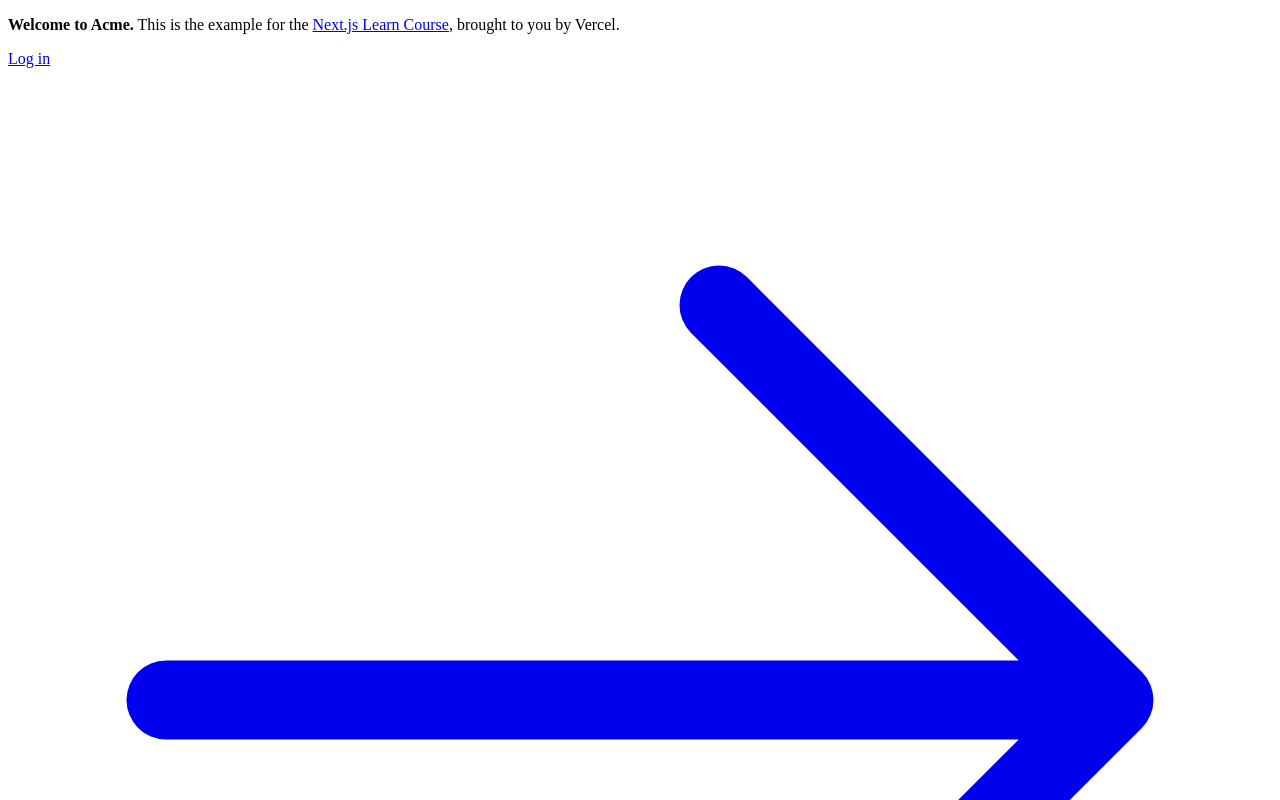
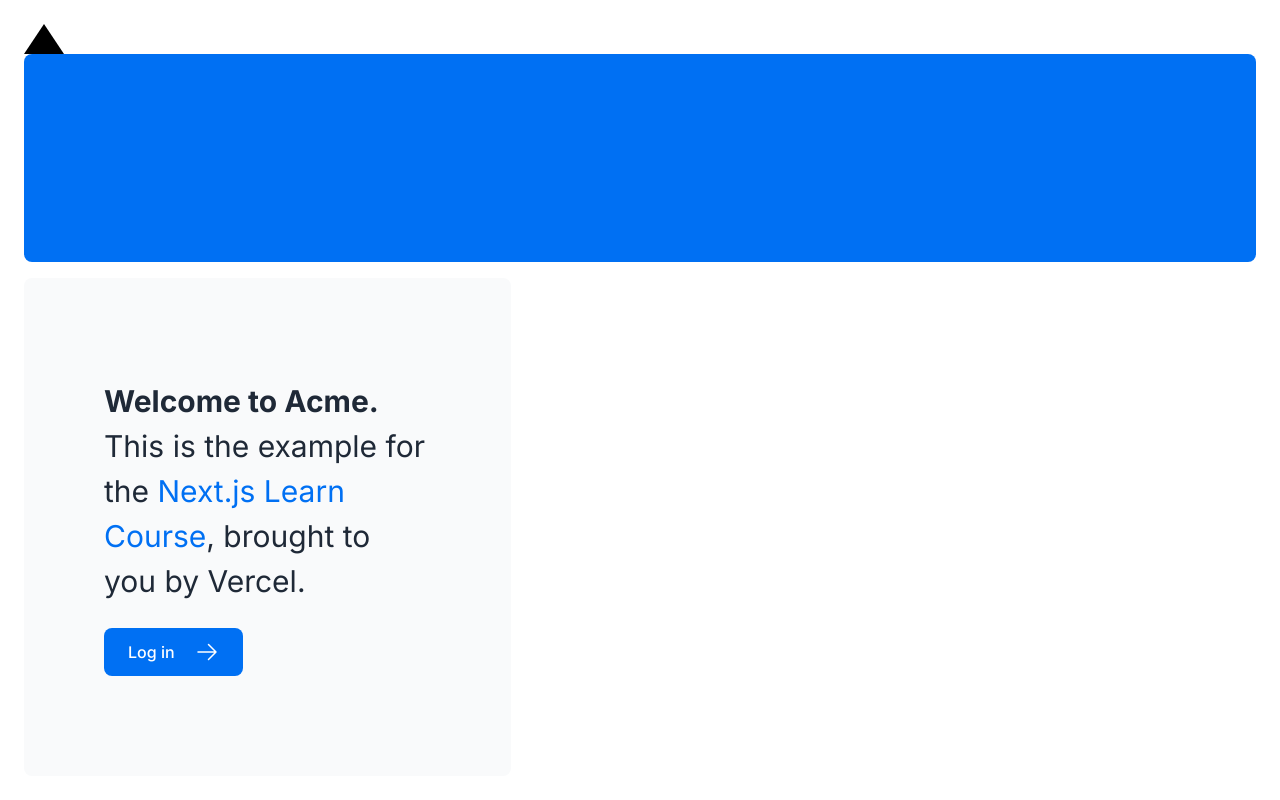
Before and after one commit to bonun00/nextjs-dashboard, a Next.js app: page / in a window 1280 px wide. Shown: the top 800 px of the page. Built offline with nearby package versions, Linux system fonts and the light colour scheme.

Commit message:
3장 글꼴및 이미지 설정

```diff
--- a/app/layout.tsx
+++ b/app/layout.tsx
@@ -1,11 +1,15 @@
+import '@/app/ui/global.css';
+import { inter } from '@/app/ui/fonts';
+
+
 export default function RootLayout({
   children,
 }: {
   children: React.ReactNode;
 }) {
   return (
-    <html lang="en">
-      <body>{children}</body>
-    </html>
+      <html lang="en">
+      <body className={`${inter.className} antialiased`}>{children}</body>
+      </html>
   );
 }
--- a/app/page.tsx
+++ b/app/page.tsx
@@ -1,10 +1,12 @@
 import AcmeLogo from '@/app/ui/acme-logo';
 import { ArrowRightIcon } from '@heroicons/react/24/outline';
 import Link from 'next/link';
+import styles from '@/app/ui/home.module.css';
 
 export default function Page() {
   return (
       <main className="flex min-h-screen flex-col p-6">
+        <div className={styles.shape}/>
         <div className="flex h-20 shrink-0 items-end rounded-lg bg-blue-500 p-4 md:h-52">
           {/* <AcmeLogo /> */}
         </div>
@@ -21,7 +23,7 @@
                 href="/login"
                 className="flex items-center gap-5 self-start rounded-lg bg-blue-500 px-6 py-3 text-sm font-medium text-white transition-colors hover:bg-blue-400 md:text-base"
             >
-            <span>Log in</span> <ArrowRightIcon className="w-5 md:w-6" />
+              <span>Log in</span> <ArrowRightIcon className="w-5 md:w-6"/>
             </Link>
           </div>
           <div className="flex items-center justify-center p-6 md:w-3/5 md:px-28 md:py-12">
--- /dev/null
+++ b/app/ui/fonts.ts
@@ -0,0 +1,3 @@
+import { Inter } from 'next/font/google';
+
+export const inter = Inter({ subsets: ['latin'] });
--- /dev/null
+++ b/app/ui/home.module.css
@@ -0,0 +1,7 @@
+.shape {
+    height: 0;
+    width: 0;
+    border-bottom: 30px solid black;
+    border-left: 20px solid transparent;
+    border-right: 20px solid transparent;
+}
--- a/app/ui/invoices/status.tsx
+++ b/app/ui/invoices/status.tsx
@@ -27,3 +27,6 @@
     </span>
   );
 }
+
+
+cl
```
Lines whose indentation alone changed are shown as unchanged.
